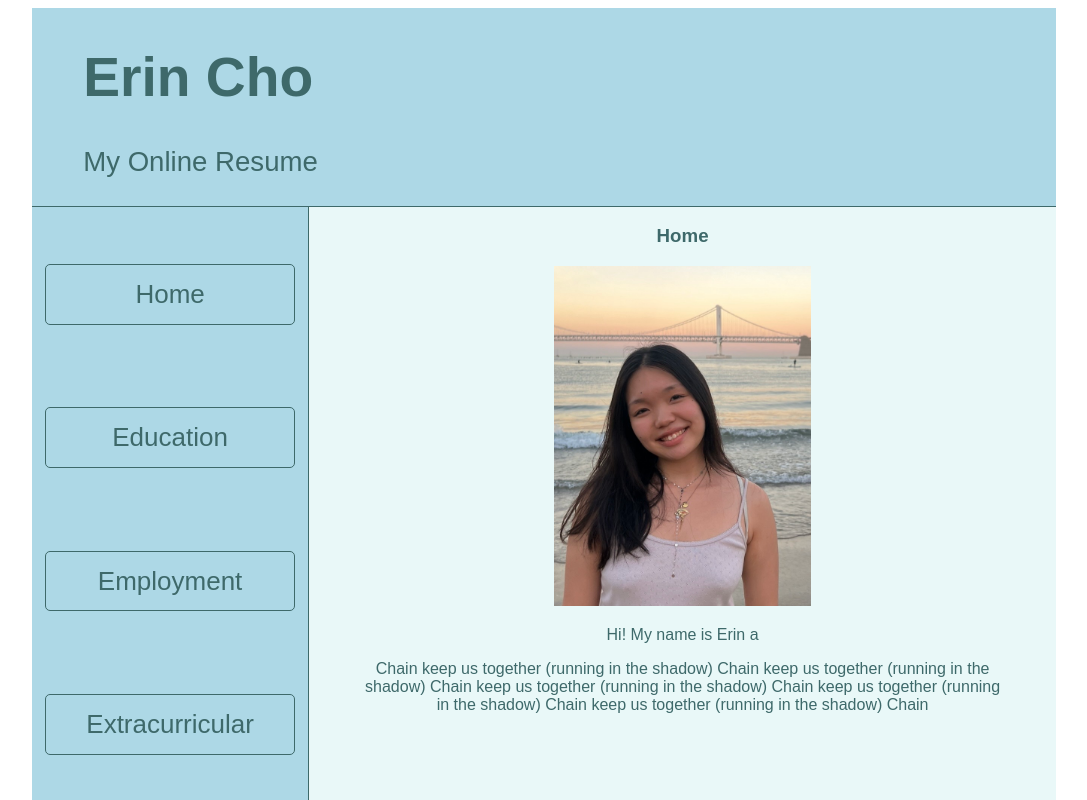
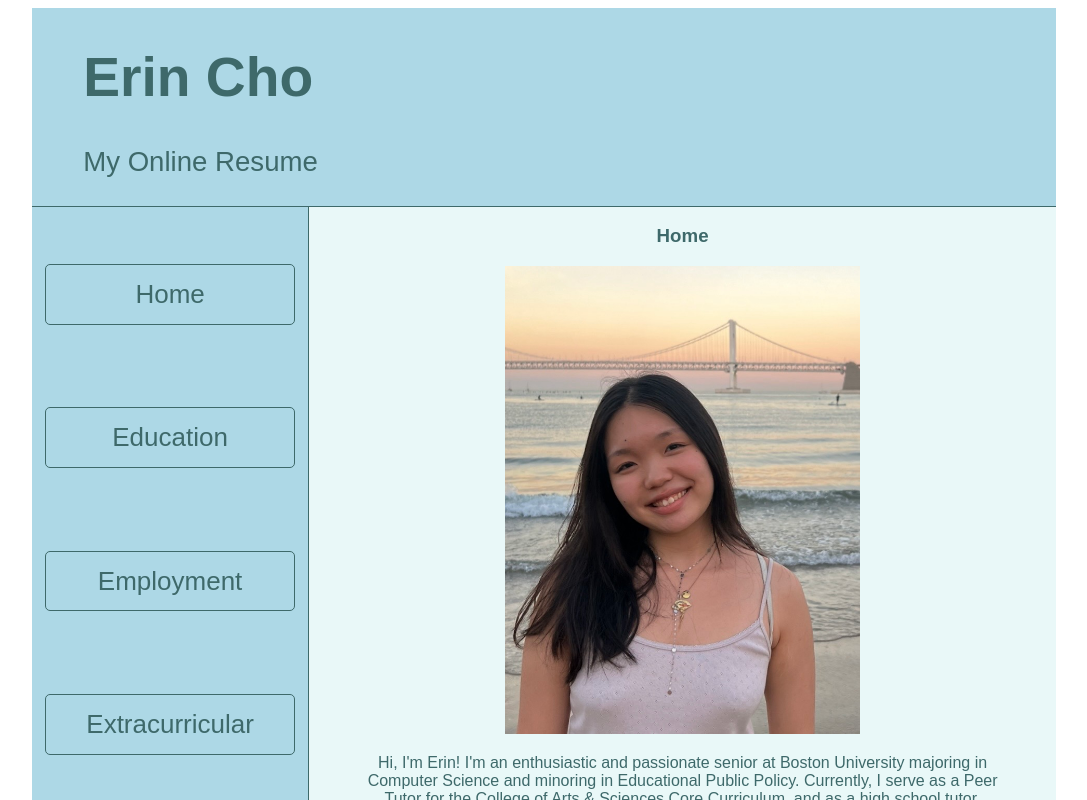
Before and after one commit to er1nh4/cs391a1-mp3, a React app: page / in a window 1280 px wide. Shown: the top 800 px of the page, without its empty margins (96-1183 px from the left). Built offline with nearby package versions, Linux system fonts and the light colour scheme; the HTML template or start-up script is replaced by a standard one.

Commit message:
Uploaded profile pic

```diff
--- a/src/components/main/Home.tsx
+++ b/src/components/main/Home.tsx
@@ -19,7 +19,7 @@ const StyledDiv = styled.div`
 `;
 
 const StyledImg = styled.img`
-    width: 40%;
+    width: 55%;
 `;
 
 export default function Home() {
@@ -33,14 +33,17 @@ export default function Home() {
                     <h3 id="main-title"> Home </h3>
                     <div id="main-image"><StyledImg src={profilePic} alt="Erin Cho"/></div>
 
-                        <p>     Hi! My name is Erin a</p>
+                        <p>     Hi, I'm Erin! I'm an enthusiastic and passionate
+                            senior at Boston University majoring in Computer Science and
+                            minoring in Educational Public Policy. Currently, I serve as a
+                            Peer Tutor for the College of Arts & Sciences Core Curriculum, and
+                            as a high school tutor, specializing in Algebra and Geometry. </p>
 
-                        <p>     Chain keep us together (running in the shadow)
-                                Chain keep us together (running in the shadow)
-                                Chain keep us together (running in the shadow)
-                                Chain keep us together (running in the shadow)
-                                Chain keep us together (running in the shadow)
-                                Chain
+                        <p>     On top of my studies and supporting-education roles, I'm also
+                            very excited about second-hand fashion, fabric crafts, and jewelry-making.
+                            I love sharing my insights and my work to those around me, and I plan on
+                            carrying these passions with me throughout my professional life!
+
                         </p>
                 </StyledDiv>
             </StyledPage>
```
